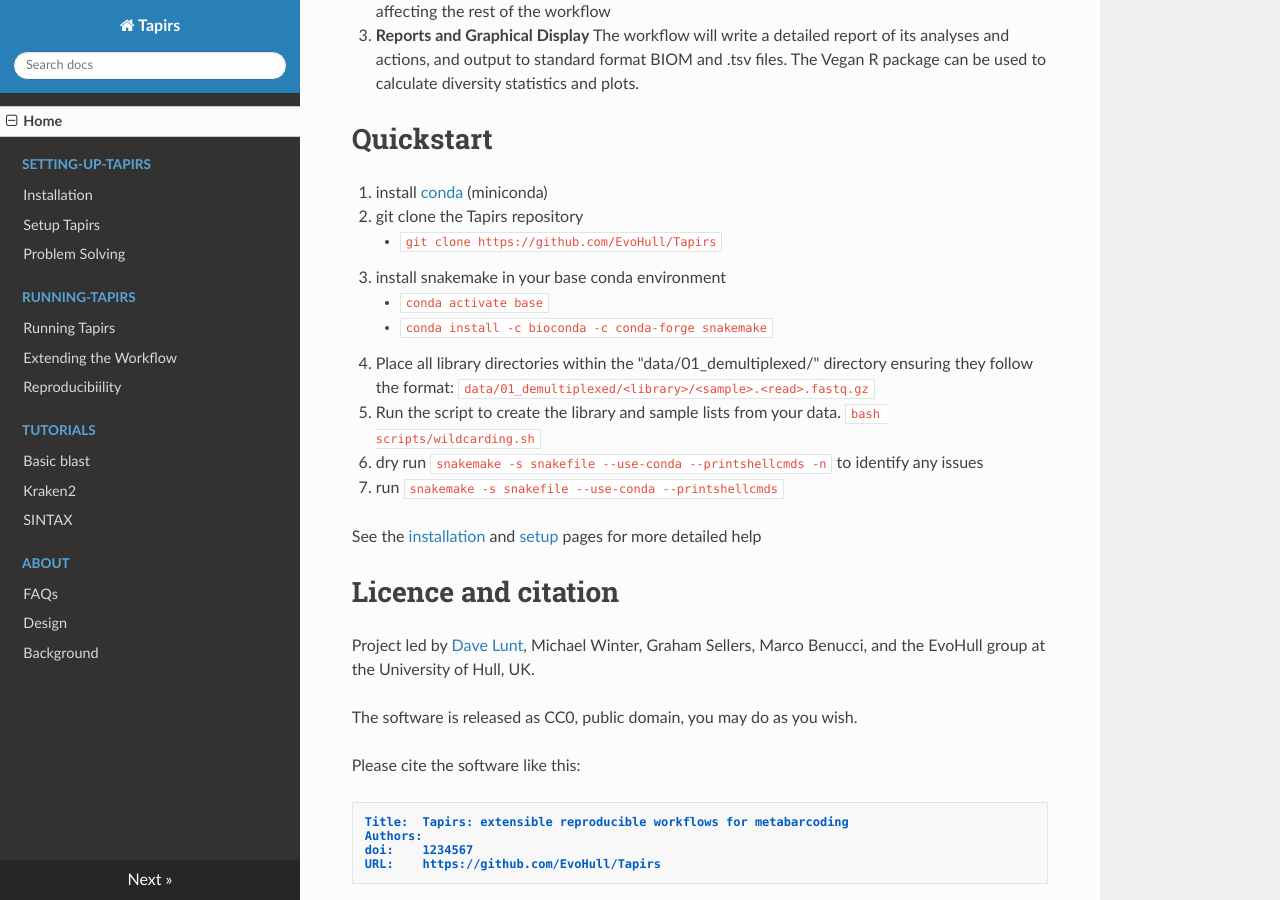
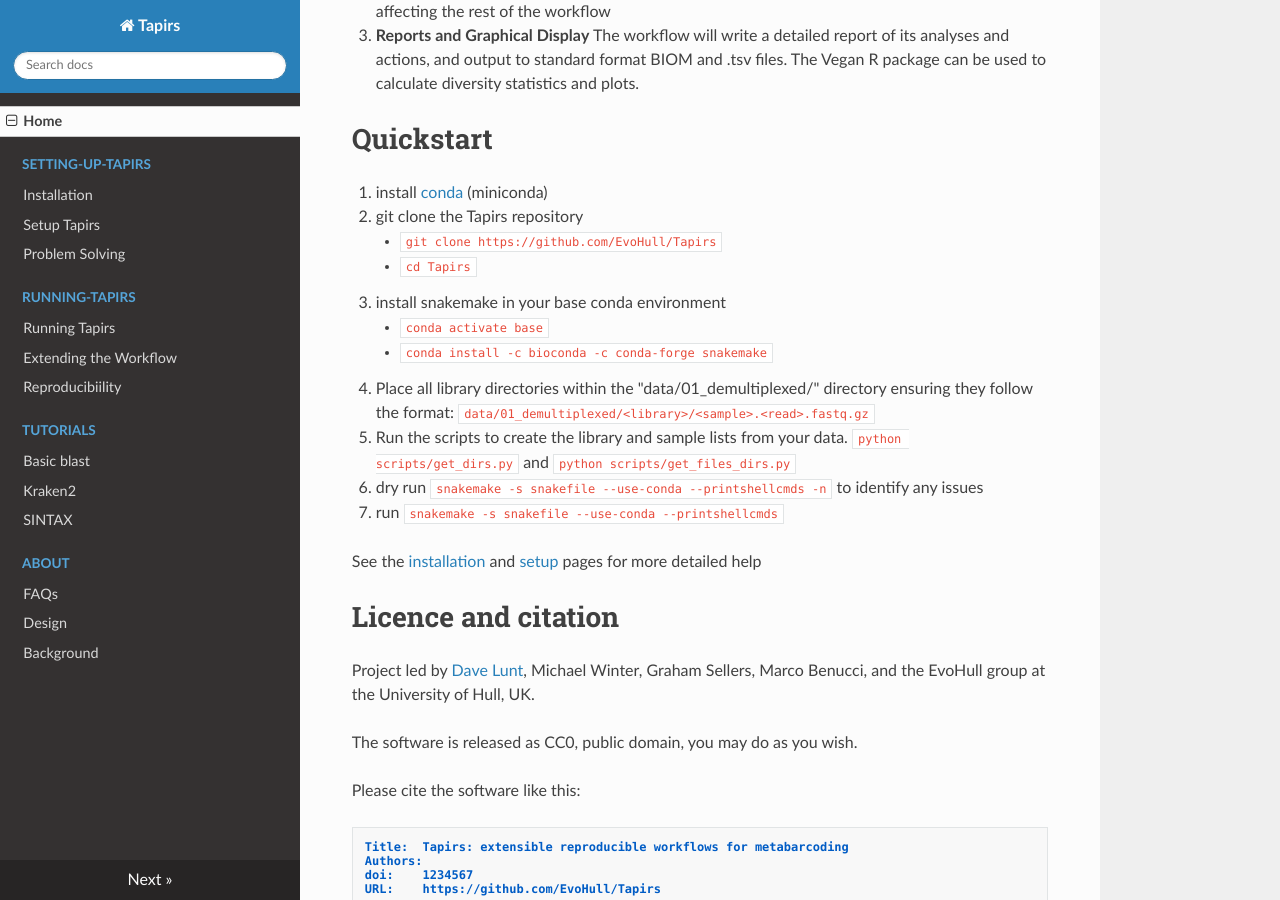
Before and after one commit to EvoHull/Tapirs, an MkDocs documentation site: the page built from docs/index.md, in a window 1280 px wide and 900 px high, scrolled down 614 px. Built offline with MkDocs 1.6.1, drawn with Linux system fonts in a browser that asks for light colours; nearby versions of some CDN libraries.

```diff
--- a/docs/index.md
+++ b/docs/index.md
@@ -17,13 +17,14 @@
 1. install [conda](https://docs.conda.io/projects/conda/en/latest/user-guide/install/) (miniconda)
 2. git clone the Tapirs repository
     - `git clone https://github.com/EvoHull/Tapirs`
+    - `cd Tapirs`
 3. install snakemake in your base conda environment
     - `conda activate base`
     - `conda install -c bioconda -c conda-forge snakemake`
 4. Place all library directories within the "data/01_demultiplexed/" directory ensuring they follow the format:
 `data/01_demultiplexed/<library>/<sample>.<read>.fastq.gz`
-5. Run the script to create the library and sample lists from your data.
-`bash scripts/wildcarding.sh`
+5. Run the scripts to create the library and sample lists from your data.
+`python scripts/get_dirs.py` and `python scripts/get_files_dirs.py`
 5. dry run `snakemake -s snakefile --use-conda --printshellcmds -n` to identify any issues
 6. run `snakemake -s snakefile --use-conda --printshellcmds`
 
```
Also changed, not shown: 1 other file.
